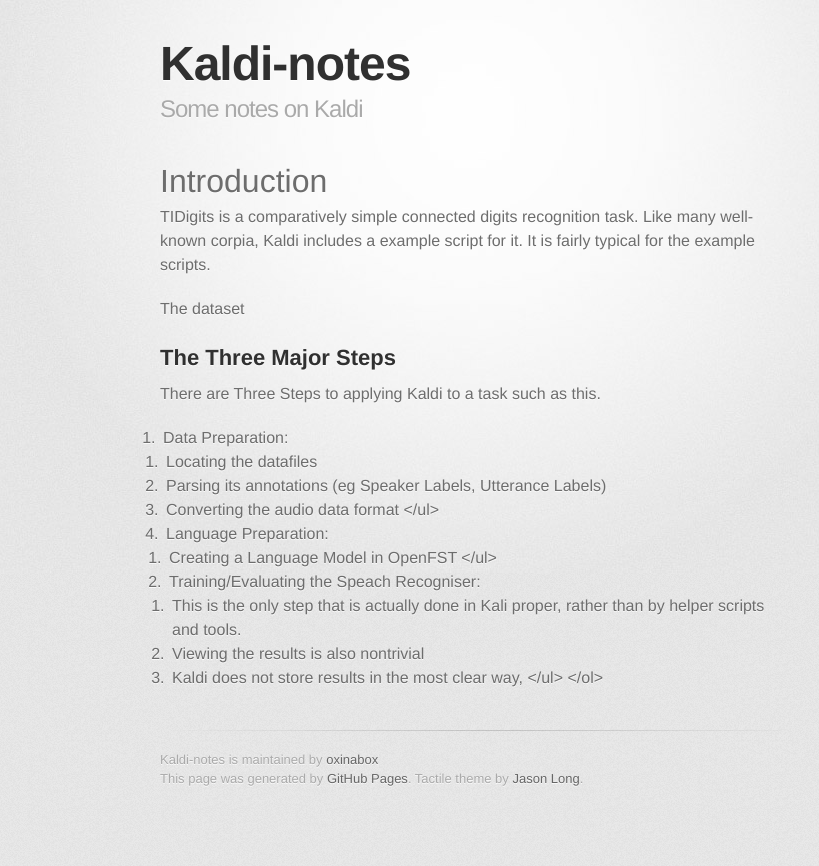
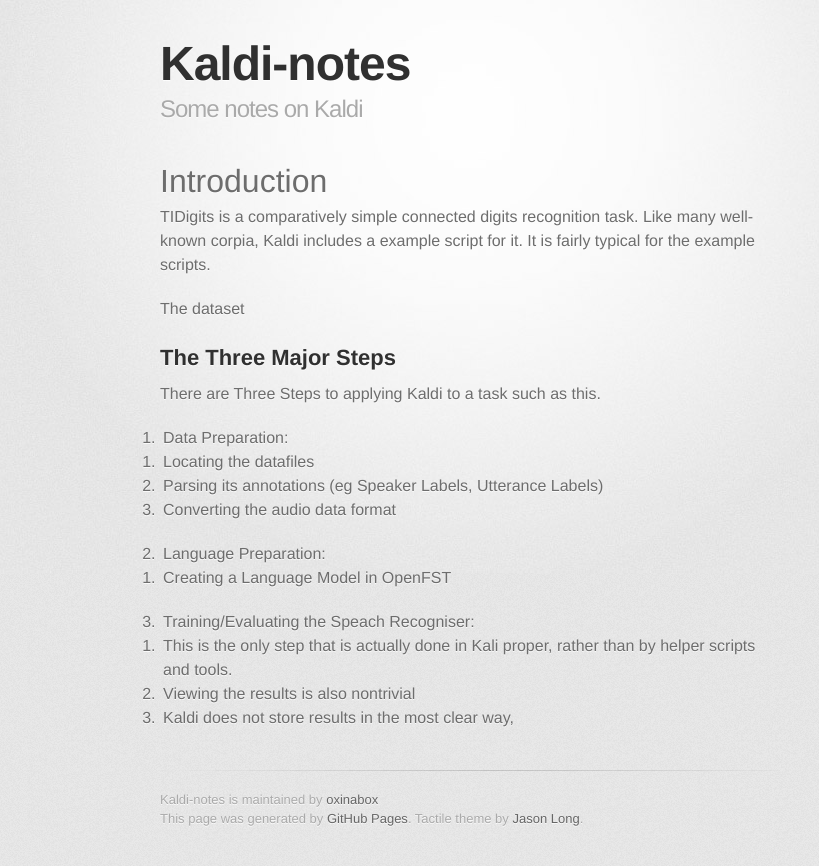
Before and after one commit to oxinabox/Kaldi-Notes, a Jekyll site: the page built from tidigits/how-training-tidigits-works.md, in a window 1280 px wide. Shown: the top 866 px of the page, without its empty margins (170-989 px from the left). Built offline with Jekyll 4.4.1, drawn with Linux system fonts in a browser that asks for light colours; some web fonts are replaced; Markdown is read by kramdown in place of the engine named in the settings.

Commit message:
=quick submission.

```diff
--- a/tidigits/how-training-tidigits-works.md
+++ b/tidigits/how-training-tidigits-works.md
@@ -16,20 +16,20 @@
 There are Three Steps to applying Kaldi to a task such as this.
 
 <ol>
-<li> Data Preparation:
+<li> Data Preparation:</li>
 <ul>
-   <li> Locating the datafiles
-   <li> Parsing its annotations (eg Speaker Labels, Utterance Labels)
-   <li> Converting the audio data format
+   <li> Locating the datafiles</li>
+   <li> Parsing its annotations (eg Speaker Labels, Utterance Labels)</li>
+   <li> Converting the audio data format</li>
 </ul>
-<li> Language Preparation:
+<li> Language Preparation:</li>
 <ul>
-   <li> Creating a Language Model in OpenFST
+   <li> Creating a Language Model in OpenFST</li>
 </ul>
-<li>Training/Evaluating the Speach Recogniser:
+<li>Training/Evaluating the Speach Recogniser:</li>
 <ul>
-<li> This is the only step that is actually done in Kali proper, rather than by helper scripts and tools.
-<li> Viewing the results is also nontrivial
-<li> Kaldi does not store results in the most clear way,
+<li> This is the only step that is actually done in Kali proper, rather than by helper scripts and tools.</li>
+<li> Viewing the results is also nontrivial</li>
+<li> Kaldi does not store results in the most clear way,</li>
 </ul>
 </ol>
```
